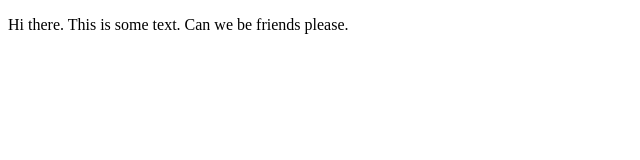
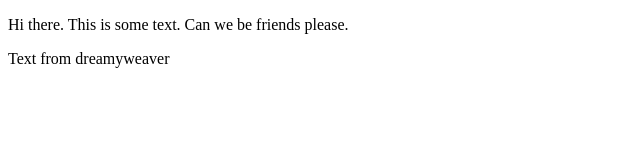
Before and after one commit to VVACUUM7/desktop, a plain HTML site: page index.html in a window 1280 px wide. Shown: the whole page, without its empty margins (0-640 px from the left). Drawn offline with Linux system fonts and the light colour scheme.

Commit message:
added paragraph

```diff
--- a/index.html
+++ b/index.html
@@ -9,5 +9,6 @@
 
 <p> Hi there. This is some text. Can we be friends please. </p>
 
+<p> Text from dreamyweaver </p>
 </body>
 </html>
```
